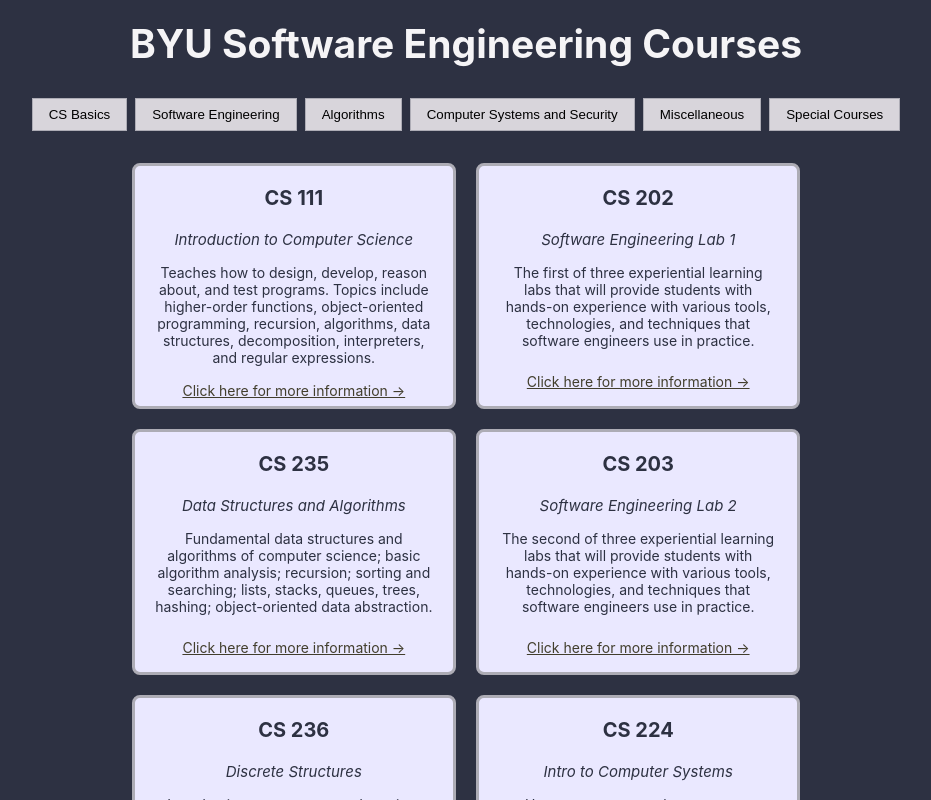
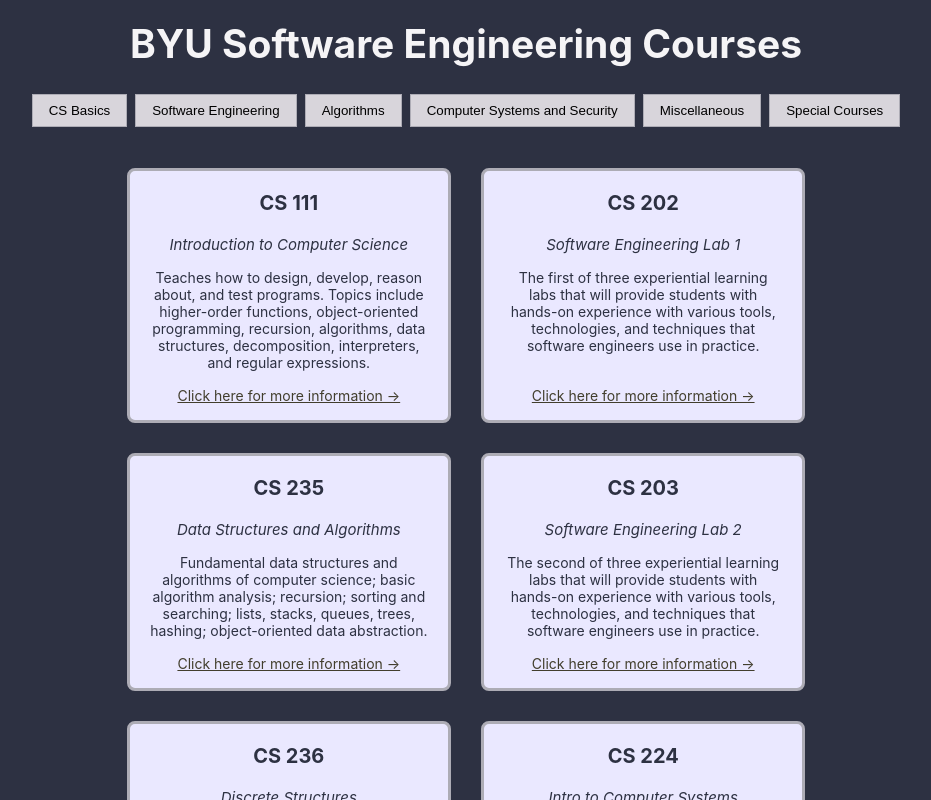
Before and after one commit to ricksy7745/cs-courses, a React (Create React App) app: page / in a window 1280 px wide. Shown: the top 800 px of the page, without its empty margins (174-1105 px from the left). Built offline with nearby package versions, Linux system fonts and the light colour scheme.

Commit message:
Change css to fit what we decided in class

```diff
--- a/src/App.css
+++ b/src/App.css
@@ -44,7 +44,7 @@
 }
 
 .horizontal-buttons {
-  padding: 12px;
+  padding: 8px;
 }
 
 .button- {
@@ -53,6 +53,7 @@
   padding: 8px 16px;
   margin-right: 4px;
   margin-left: 4px;
+  margin-bottom: 8px;
   cursor: pointer;
 }
 
@@ -62,6 +63,7 @@
   padding: 8px 16px;
   margin-right: 4px;
   margin-left: 4px;
+  margin-bottom: 4px;
   cursor: pointer;
 }
 
@@ -79,13 +81,12 @@
   display: flex;
   flex-direction: column;
   justify-content: space-between;
-  margin: 10px; /* Adjust margin as needed */
+  margin: 15px; /* Adjust margin as needed */
   padding-left: 20px; /* Adjust padding as needed */
   padding-right: 20px;
   padding-top: 0px;
   padding-bottom: 15px;
   width: 29%; /* Set width for two quotes per row */
-  height: 225px;
   border-radius: 8px; /* Rounded corners */
   border: solid 3px #adacb5;
   background-color: #eae8ff;
```
